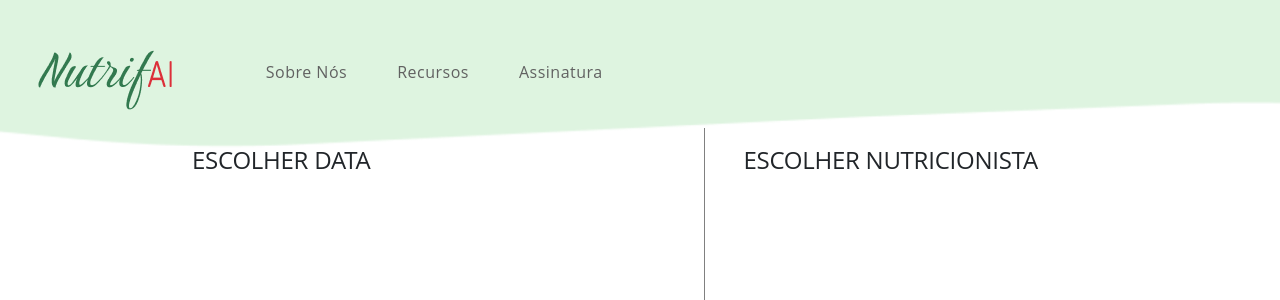
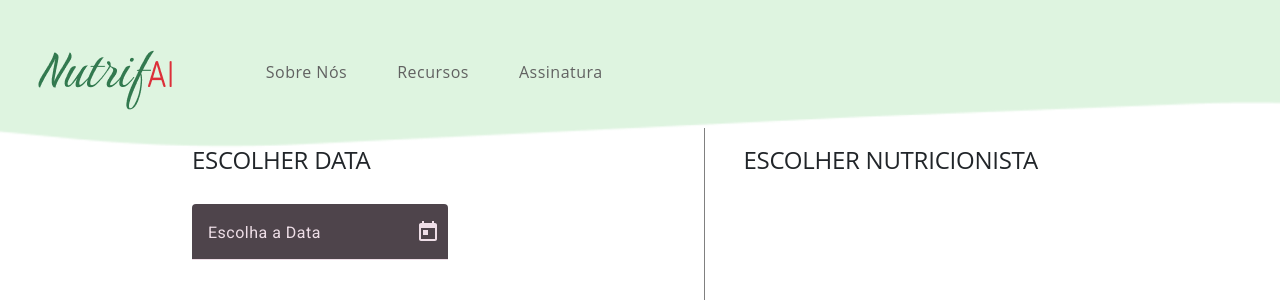
Before and after one commit to Nutrifai/frontend, an Angular app: page /agenda_nutricionista in a window 1280 px wide. Shown: the top 300 px of the page. Built offline with nearby package versions, Linux system fonts and the light colour scheme.

Commit message:
ajuste Datepicker

```diff
--- a/src/app/agenda-nutricionista/agenda-nutricionista.component.html
+++ b/src/app/agenda-nutricionista/agenda-nutricionista.component.html
@@ -25,6 +25,7 @@
 
         <section class="data">
             <H1>ESCOLHER DATA</H1>
+            <datepicker-touch-example></datepicker-touch-example>
         </section>
 
         <!-- Seção informativa sobre consulta -->
--- a/src/app/agenda-nutricionista/agenda-nutricionista.component.ts
+++ b/src/app/agenda-nutricionista/agenda-nutricionista.component.ts
@@ -1,9 +1,11 @@
 import { Component } from '@angular/core';
+import { DatepickerTouchExampleComponent } from '../datepicker-touch-example/datepicker-touch-example.component';
+import { RouterLink } from '@angular/router';
 
 @Component({
   selector: 'app-agenda-nutricionista',
   standalone: true,
-  imports: [],
+  imports: [RouterLink, DatepickerTouchExampleComponent],
   templateUrl: './agenda-nutricionista.component.html',
   styleUrl: './agenda-nutricionista.component.css'
 })
--- a/src/app/app.routes.ts
+++ b/src/app/app.routes.ts
@@ -7,6 +7,7 @@ import { NutricionistaComponent } from './nutricionista/nutricionista.component'
 import { DietAiComponent } from './diet-ai/diet-ai.component';
 import { AgendaNutricionistaComponent } from './agenda-nutricionista/agenda-nutricionista.component';
 import { InicioComponent } from './inicio/inicio.component';
+import { DatepickerTouchExampleComponent } from './datepicker-touch-example/datepicker-touch-example.component';
 
 export const routes: Routes = [
     { path: 'inicio', component: InicioComponent },
@@ -17,5 +18,6 @@ export const routes: Routes = [
     { path: 'cadastro', component: CadastroComponent },
     { path: 'dietai', component: DietAiComponent },
     { path: 'assinatura', component: AssinaturaComponent },
+    { path: 'datepicker', component: DatepickerTouchExampleComponent },
     { path: '', redirectTo: 'inicio', pathMatch: 'full' }, // Redireciona para 'home' por padrão
 ];
--- a/src/app/datepicker-touch-example/datepicker-touch-example.component.css
+++ b/src/app/datepicker-touch-example/datepicker-touch-example.component.css
@@ -0,0 +1,3 @@
+.example-full-width{
+    width: 20vw;
+}
--- a/src/app/datepicker-touch-example/datepicker-touch-example.component.html
+++ b/src/app/datepicker-touch-example/datepicker-touch-example.component.html
@@ -1,7 +1,8 @@
-<mat-form-field class="example-full-width">
-    <mat-label>Choose a date</mat-label>
-    <input matInput [matDatepicker]="picker">
-    <mat-hint>MM/DD/YYYY</mat-hint>
-    <mat-datepicker-toggle matIconSuffix [for]="picker"></mat-datepicker-toggle>
-    <mat-datepicker touchUi #picker></mat-datepicker>
-</mat-form-field>
+<section class="datepicker">
+    <mat-form-field class="example-full-width">
+        <mat-label>Escolha a Data</mat-label>
+        <input matInput [matDatepicker]="picker">
+        <mat-datepicker-toggle matIconSuffix [for]="picker"></mat-datepicker-toggle>
+        <mat-datepicker touchUi #picker></mat-datepicker>
+      </mat-form-field>
+</section>
--- a/src/app/datepicker-touch-example/datepicker-touch-example.component.ts
+++ b/src/app/datepicker-touch-example/datepicker-touch-example.component.ts
@@ -3,14 +3,16 @@ import {MatDatepickerModule} from '@angular/material/datepicker';
 import {MatInputModule} from '@angular/material/input';
 import {MatFormFieldModule} from '@angular/material/form-field';
 import {provideNativeDateAdapter} from '@angular/material/core';
+import { RouterLink } from '@angular/router';
 
 /** @title Datepicker touch UI */
 @Component({
   selector: 'datepicker-touch-example',
   templateUrl: './datepicker-touch-example.component.html',
+  styleUrl:'./datepicker-touch-example.component.css',
   standalone: true,
   providers: [provideNativeDateAdapter()],
-  imports: [MatFormFieldModule, MatInputModule, MatDatepickerModule],
+  imports: [MatFormFieldModule, MatInputModule, MatDatepickerModule, RouterLink],
   changeDetection: ChangeDetectionStrategy.OnPush,
 })
 export class DatepickerTouchExampleComponent {}
```
Also changed, not shown: 2 other files (tests, documents, lock files or other folders).
